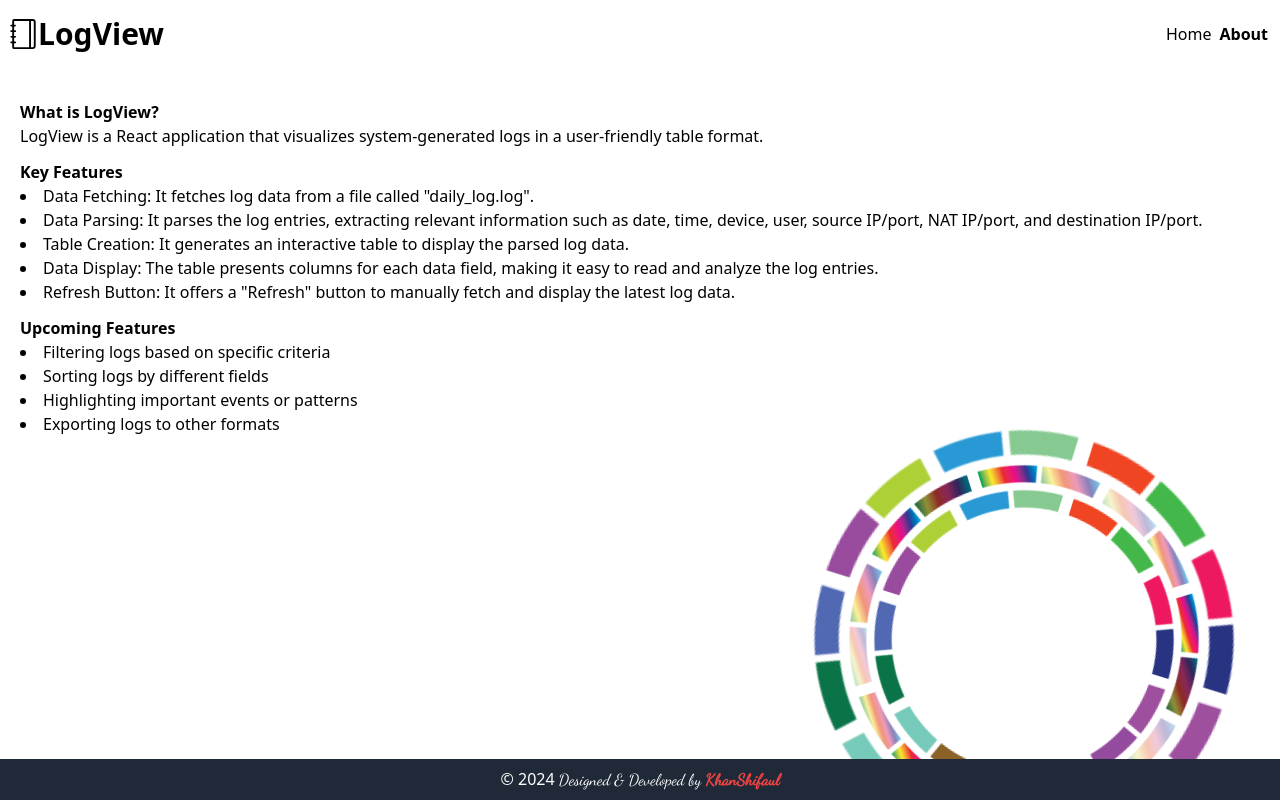
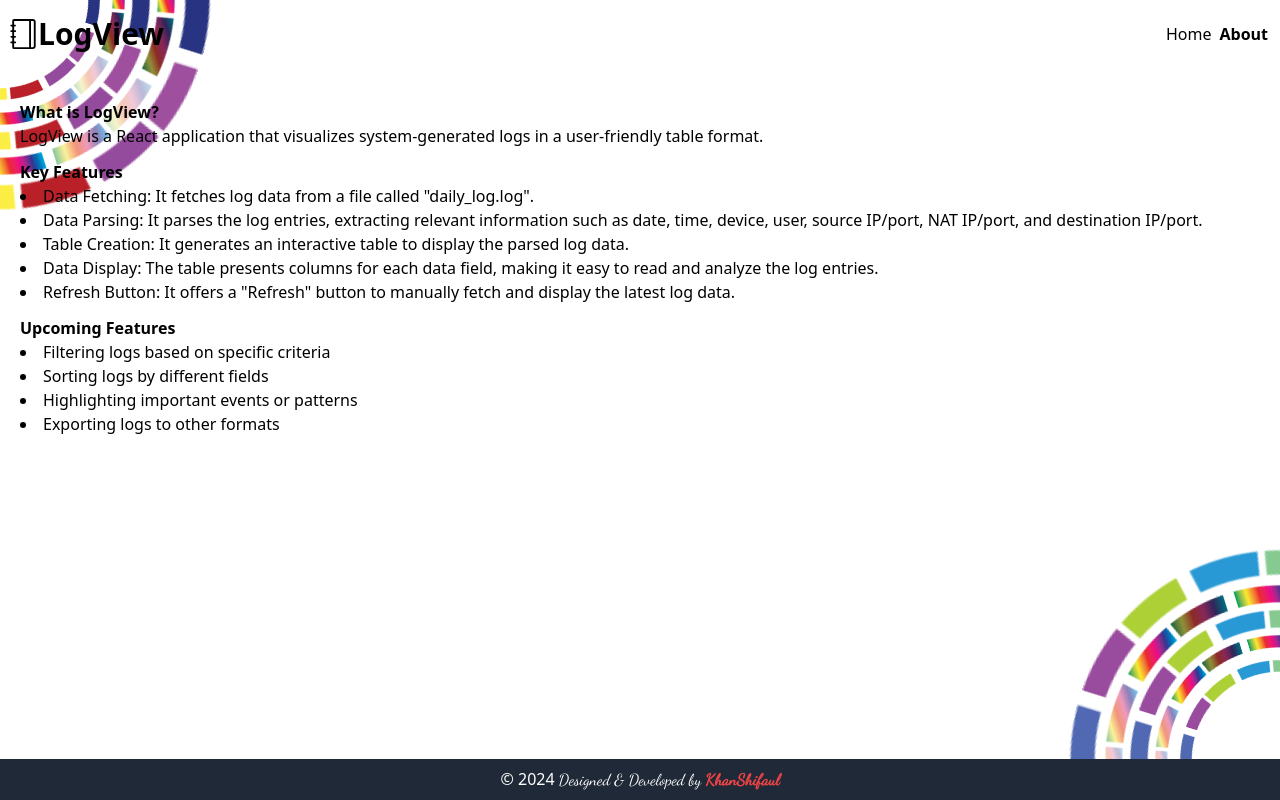
Before and after one commit to khanshifaul/logview, a React (Vite) app: page /about in a window 1280 px wide. Built offline with nearby package versions, Linux system fonts and the light colour scheme.

Commit message:
modified:   src/App.jsx 	new file:   src/components/circleanimation.jsx 	modified:   src/pages/about.jsx 	modified:   src/pages/home.jsx

```diff
--- a/src/App.jsx
+++ b/src/App.jsx
@@ -8,7 +8,7 @@ export default function App() {
   return (
     <div>
       <BrowserRouter>
-        <div className="container sticky top-0 flex justify-between items-center mx-auto my-2 bg-white">
+        <div className="container sticky top-0 flex justify-between items-center mx-auto my-2">
           <a href="/">
             <Logo />
           </a>
--- /dev/null
+++ b/src/components/circleanimation.jsx
@@ -0,0 +1,44 @@
+export default function CircleAnimation(props) {
+  return (
+    <div
+      // eslint-disable-next-line react/prop-types
+      className={`flex justify-center items-center w-full min-h-fit fixed ${props.className} -z-10`}
+    >
+      <img
+        className="absolute animate-anticlockwise"
+        src="/src/assets/Asset 2.png"
+        alt=""
+        height="420"
+        width="420"
+      />
+      <img
+        className="absolute animate-clockwise"
+        src="/src/assets/Asset 1.png"
+        alt=""
+        height="350"
+        width="350"
+      />
+      <img
+        className="absolute animate-anticlockwise"
+        src="/src/assets/Asset 2.png"
+        alt=""
+        height="300"
+        width="300"
+      />
+      <img
+        className="absolute animate-clockwise"
+        src="/src/assets/Asset 1.png"
+        alt=""
+        height="250"
+        width="250"
+      />
+      <img
+        className="absolute animate-anticlockwise"
+        src="/src/assets/Asset 2.png"
+        alt=""
+        height="200"
+        width="200"
+      />
+    </div>
+  );
+}
--- a/src/pages/about.jsx
+++ b/src/pages/about.jsx
@@ -1,3 +1,5 @@
+import CircleAnimation from "../components/circleanimation";
+
 export default function About() {
   return (
     <div className="container mx-auto">
@@ -45,29 +47,8 @@ export default function About() {
           </ul>
         </div>
       </div>
-      <div className="flex justify-center items-center w-full min-h-fit fixed top-[80%] left-[30%]">
-        <img
-          className="absolute animate-anticlockwise"
-          src="/src/assets/Asset 2.png"
-          alt=""
-          height="420"
-          width="420"
-        />
-        <img
-          className="absolute animate-clockwise"
-          src="/src/assets/Asset 1.png"
-          alt=""
-          height="350"
-          width="350"
-        />
-        <img
-          className="absolute animate-anticlockwise"
-          src="/src/assets/Asset 2.png"
-          alt=""
-          height="300"
-          width="300"
-        />
-      </div>
+      <CircleAnimation className="bottom-[5%] left-[50%]" />
+      <CircleAnimation className="top-[0%] right-[50%]" />
     </div>
   );
 }
--- a/src/pages/home.jsx
+++ b/src/pages/home.jsx
@@ -65,6 +65,7 @@ function Home() {
         </div>
 
         <div className="md:w-full overflow-x-visible">
+        <div className="scrollbar-hide overflow-x-scroll md:overflow-x-hidden">
           <table className="table-auto w-full text-center m-2">
             <thead className="bg-gray-200">
               <tr className="py-2">
@@ -94,6 +95,7 @@ function Home() {
                 ))}
             </tbody>
           </table>
+          </div>
           {loading && (
             <div className="flex justify-center">
               <div
```
